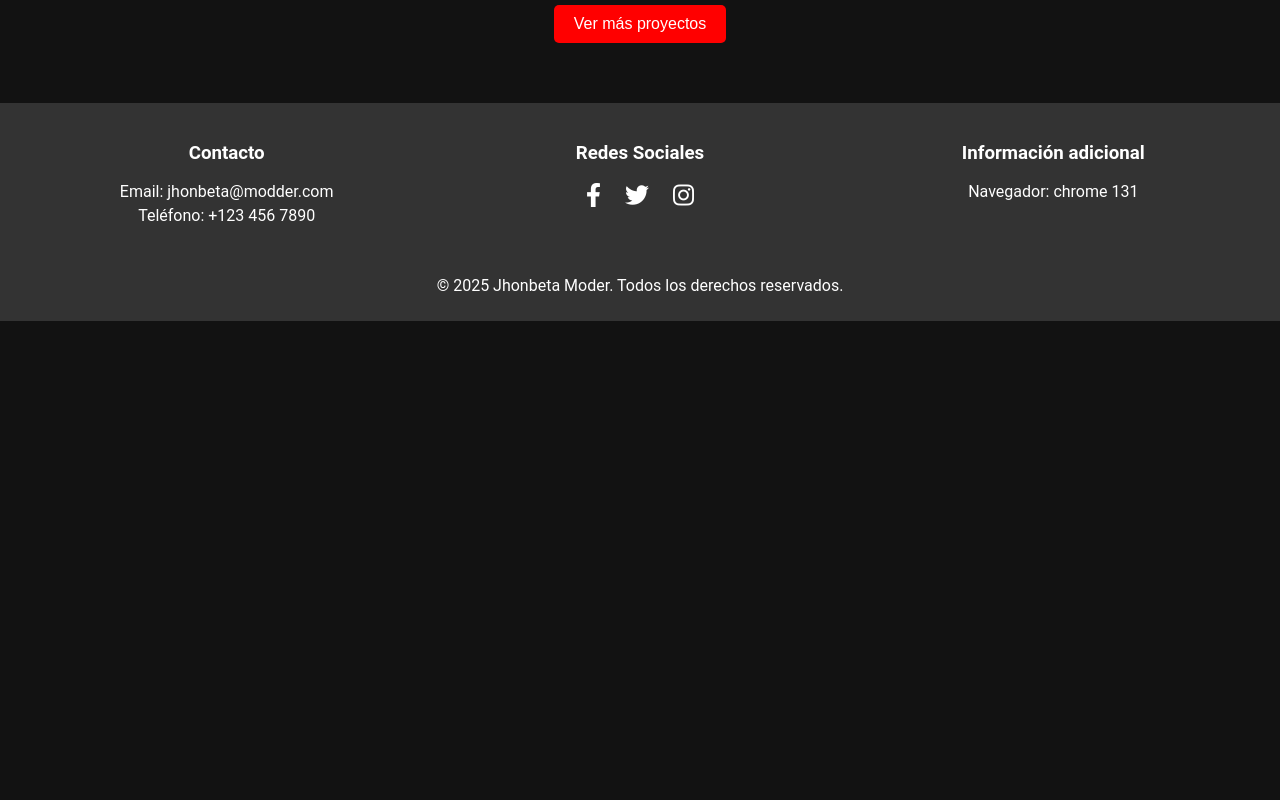
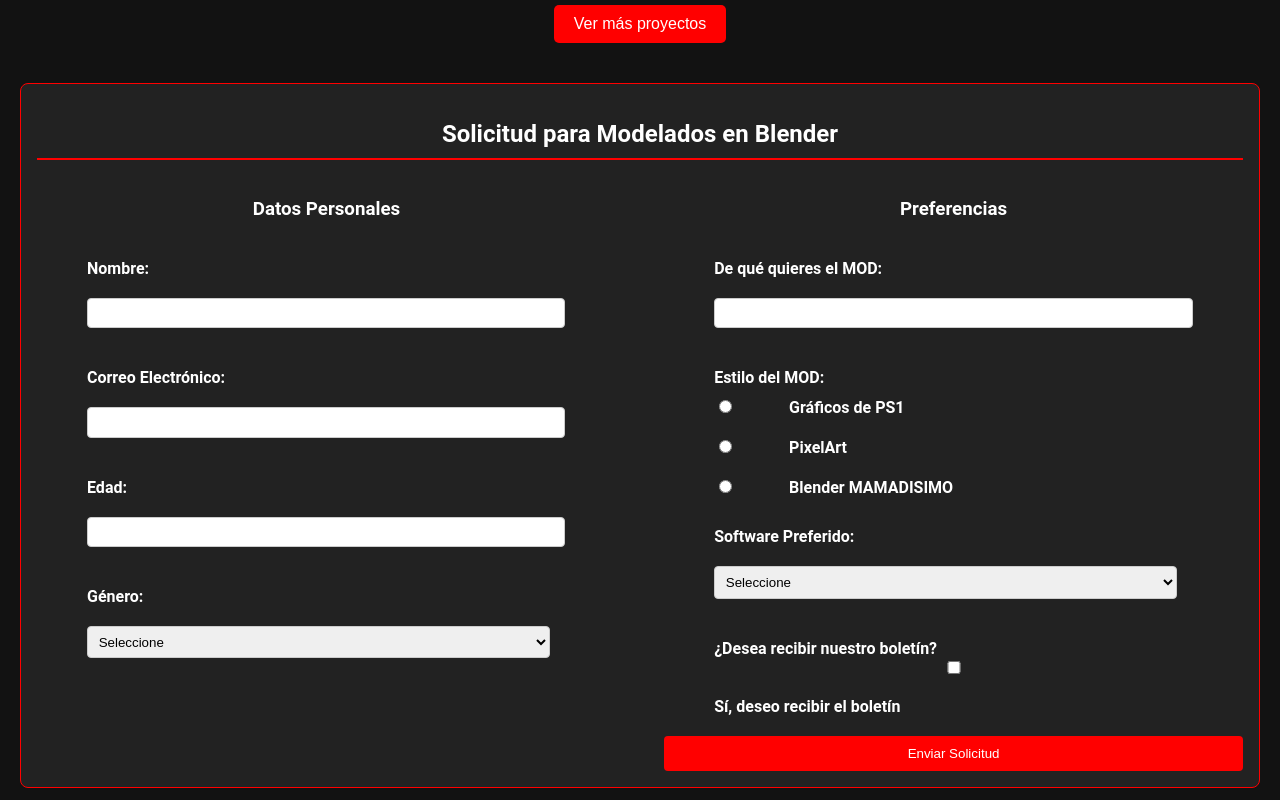
Before and after one commit to S-S-Devs/Jhonbeta-moder, a plain HTML site: page index.html in a window 1280 px wide. Shown: the part 1720-2520 px from the top of the page. Before the commit the page ends 2041 px from the top, so only its background shows below. Drawn offline with Linux system fonts and the light colour scheme.

Commit message:
Formulario

```diff
--- a/index.html
+++ b/index.html
@@ -90,6 +90,7 @@
                 <button id="toggle-games">Ver más juegos</button>
             </div>
         </section>
+
         <section id="projects">
             <h2>Últimos Proyectos</h2>
             <div class="projects-grid">
@@ -146,6 +147,65 @@
                 <button id="toggle-projects">Ver más proyectos</button>
             </div>
         </section>
+
+        <section id="request-form">
+            <h2>Solicitud para Modelados en Blender</h2>
+            <div class="form-container">
+                <form id="personal-info-form">
+                    <h3>Datos Personales</h3>
+                    <label for="name">Nombre:</label>
+                    <input type="text" id="name" name="name" required>
+
+                    <label for="email">Correo Electrónico:</label>
+                    <input type="text" id="email" name="email" required>
+
+                    <label for="age">Edad:</label>
+                    <input type="number" id="age" name="age" required>
+
+                    <label for="gender">Género:</label>
+                    <select id="gender" name="gender" required>
+                        <option value="">Seleccione</option>
+                        <option value="male">Masculino</option>
+                        <option value="female">Femenino</option>
+                        <option value="other">Otro</option>
+                    </select>
+                </form>
+
+                <form id="preferences-form">
+                    <h3>Preferencias</h3>
+                    <label for="hobbies">De qué quieres el MOD:</label>
+                    <input type="text" id="hobbies" name="hobbies" required>
+
+                    <label>Estilo del MOD:</label>
+                    <div class="radio-group">
+                        <input type="radio" id="ps1" name="modeling-style" value="ps1" required>
+                        <label for="ps1">Gráficos de PS1</label>
+                    </div>
+                    <div class="radio-group">
+                        <input type="radio" id="pixelart" name="modeling-style" value="pixelart" required>
+                        <label for="pixelart">PixelArt</label>
+                    </div>
+                    <div class="radio-group">
+                        <input type="radio" id="blender" name="modeling-style" value="blender" required>
+                        <label for="blender">Blender MAMADISIMO</label>
+                    </div>
+                    <label for="software">Software Preferido:</label>
+                    <select id="software" name="software" required>
+                        <option value="">Seleccione</option>
+                        <option value="blender">Blender</option>
+                        <option value="maya">Maya</option>
+                        <option value="3dsmax">3ds Max</option>
+                        <option value="zbrush">ZBrush</option>
+                    </select>
+
+                    <label for="newsletter">¿Desea recibir nuestro boletín?</label>
+                    <input type="checkbox" id="newsletter" name="newsletter" required>
+                    <label for="newsletter">Sí, deseo recibir el boletín</label>
+
+                    <button id="submit-button" type="submit">Enviar Solicitud</button>
+                </form>
+            </div>
+        </section>
     </div>
     <footer>
         <div class="footer-column contact-info" id="contact">
--- a/main.js
+++ b/main.js
@@ -24,6 +24,16 @@ document.addEventListener('DOMContentLoaded', function() {
   // Agregar el evento de clic al botón
   document.getElementById('toggle-projects').addEventListener('click', toggleProjects);
   document.getElementById('toggle-games').addEventListener('click', toggleGames);
+
+  // Agregar eventos a los campos del formulario
+  const formElements = document.querySelectorAll('input[type="text"], textarea');
+  formElements.forEach(element => {
+    element.addEventListener('focus', handleFocus);
+    element.addEventListener('blur', handleBlur);
+  });
+
+  // Agregar evento al botón de enviar
+  document.getElementById('submit-button').addEventListener('click', handleSubmit);
 });
 
 function toggleProjects() {
@@ -49,3 +59,25 @@ function toggleGames() {
   const buttonText = isAnyVisible ? 'Ver más juegos' : 'Ver menos juegos';
   document.getElementById('toggle-games').textContent = buttonText;
 }
+
+function handleFocus(event) {
+  event.target.style.backgroundColor = '#751515'; // Cambiar color de fondo al enfocar
+  event.target.style.color = '#fff'; // Cambiar color de texto al enfocar
+}
+
+function handleBlur(event) {
+  event.target.style.backgroundColor = ''; // Restaurar color de fondo al desenfocar
+  event.target.style.color = ''; // Restaurar color de texto al desenfocar
+  event.target.value = event.target.value.toUpperCase(); // Convertir texto a mayúsculas
+}
+
+function handleSubmit(event) {
+  event.preventDefault(); // Prevenir el envío del formulario por defecto
+  const formElements = document.querySelectorAll('input[type="text"], textarea');
+  if (formElements.length >= 2) {
+    const firstInput = formElements[0];
+    const secondInput = formElements[1];
+    const message = `Nombre: ${firstInput.value}\nCorreo: ${secondInput.value}`;
+    alert(message); // Mostrar caja de confirmación con los valores de los primeros dos inputs
+  }
+}
--- a/styles.css
+++ b/styles.css
@@ -188,3 +188,73 @@ footer p {
   text-align: center;
   padding: 10px;
 }
+
+/* Estilos generales para el formulario */
+#request-form {
+    margin: 2em 0;
+    padding: 1em;
+    background-color: #222;
+    border: 1px solid #ff0000;
+    border-radius: 8px;
+}
+
+#request-form h2, #request-form h3 {
+    text-align: center;
+    color: #ffffff;
+}
+
+.form-container {
+    display: flex;
+    flex-direction: column;
+    gap: 1.5em;
+}
+
+form {
+    display: flex;
+    flex-direction: column;
+    gap: 0em;
+}
+
+label {
+    font-weight: bold;
+    margin:20px 0px 0px 50px;
+}
+
+input[type="text"], input[type="email"], input[type="number"], select {
+    width: 80%;
+    padding: 0.5em;
+    border: 1px solid #ccc;
+    border-radius: 4px;
+    margin:20px 0px 20px 50px;
+}
+
+.radio-group{
+    margin: 10px 0px 10px 50px;
+}
+
+button[type="submit"] {
+    padding: 0.75em;
+    background-color: #ff0000;
+    color: white;
+    margin-top: 20px;
+    border: none;
+    border-radius: 4px;
+    cursor: pointer;
+    transition: background-color 0.3s ease;
+}
+
+button[type="submit"]:hover {
+    background-color: #751515;
+}
+
+/* Estilos responsivos */
+@media (min-width: 768px) {
+    .form-container {
+        flex-direction: row;
+        justify-content: space-between;
+    }
+
+    form {
+        width: 48%;
+    }
+}
```
